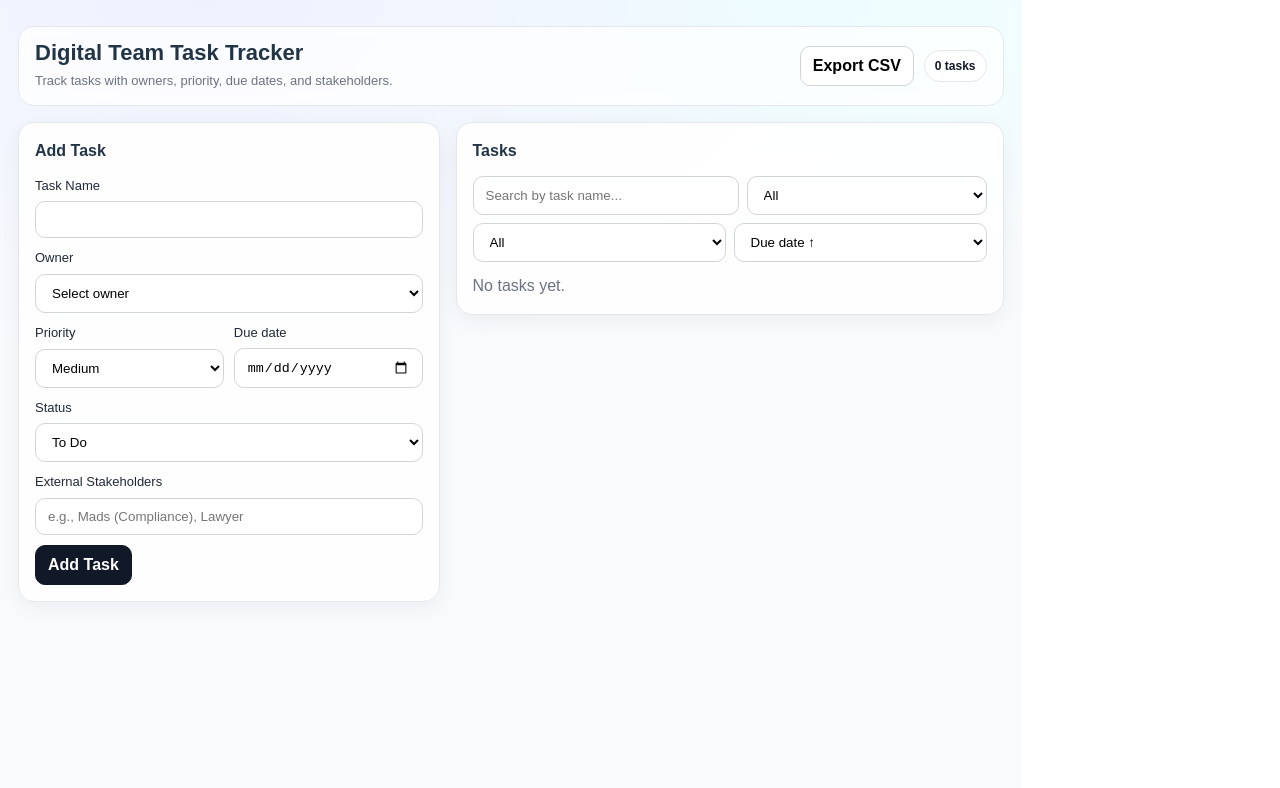
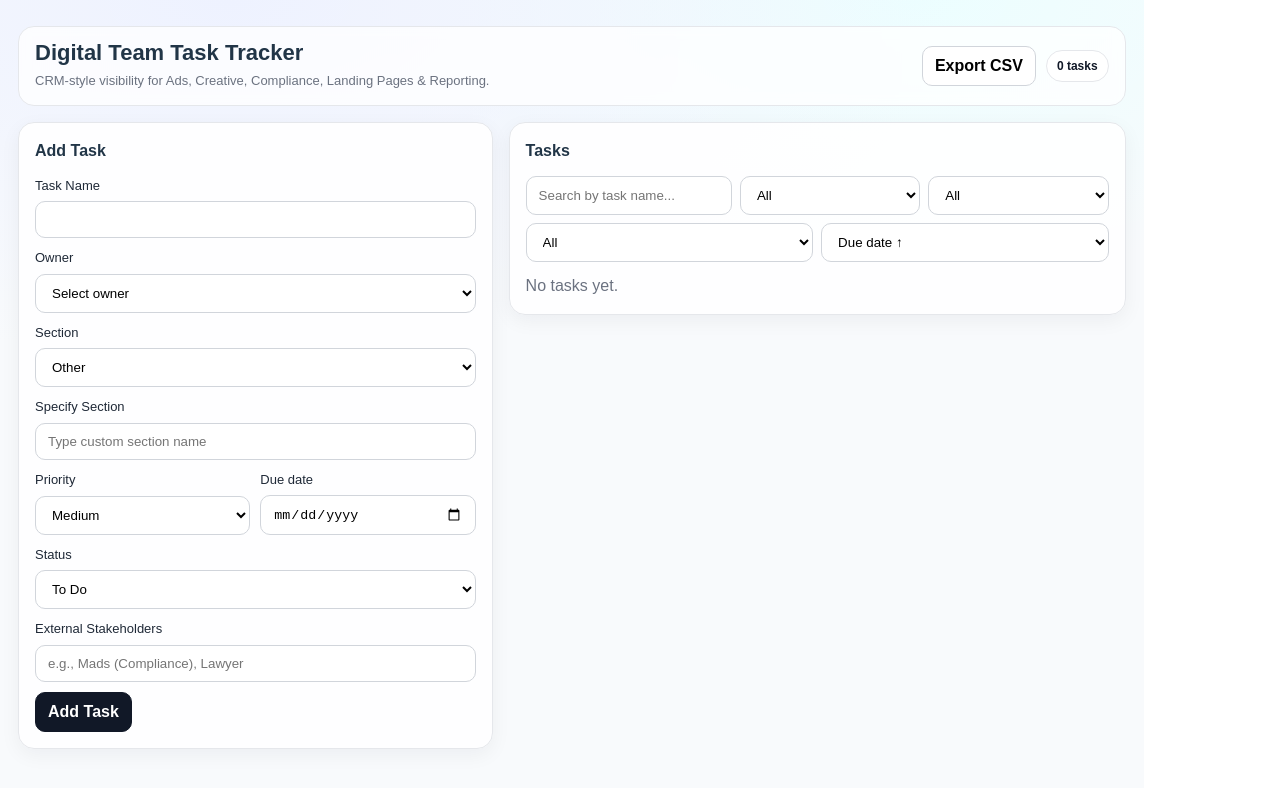
Before and after one commit to Ank1t001/task-manager, a React (Vite) app: page / in a window 1280 px wide. Shown: the top 788 px of the page. Built offline with nearby package versions, Linux system fonts and the light colour scheme.

Commit message:
Add sections, filter, table column, rename tracker

```diff
--- a/src/App.jsx
+++ b/src/App.jsx
@@ -2,7 +2,7 @@ import { useEffect, useMemo, useState } from "react";
 import TaskForm from "./components/TaskForm";
 import TaskTable from "./components/TaskTable";
 
-const STORAGE_KEY = "task_manager_tasks_v2";
+const STORAGE_KEY = "digital_team_task_tracker_v1";
 
 function loadTasks() {
   try {
@@ -27,6 +27,7 @@ function downloadCSV(tasks) {
   const headers = [
     "Task Name",
     "Owner",
+    "Section",
     "Priority",
     "Due Date",
     "Status",
@@ -38,6 +39,7 @@ function downloadCSV(tasks) {
   const rows = tasks.map((t) => [
     t.taskName,
     t.owner,
+    t.section,
     t.priority,
     t.dueDate,
     t.status,
@@ -54,7 +56,7 @@ function downloadCSV(tasks) {
   const url = URL.createObjectURL(blob);
   const a = document.createElement("a");
   a.href = url;
-  a.download = `tasks-${new Date().toISOString().slice(0, 10)}.csv`;
+  a.download = `digital-team-tasks-${new Date().toISOString().slice(0, 10)}.csv`;
   a.click();
   URL.revokeObjectURL(url);
 }
@@ -64,8 +66,9 @@ export default function App() {
   const [editingId, setEditingId] = useState(null);
 
   const [search, setSearch] = useState("");
+  const [ownerFilter, setOwnerFilter] = useState("All");
+  const [sectionFilter, setSectionFilter] = useState("All");
   const [statusFilter, setStatusFilter] = useState("All");
-  const [ownerFilter, setOwnerFilter] = useState("All");
   const [sortDue, setSortDue] = useState("asc");
 
   useEffect(() => {
@@ -91,6 +94,16 @@ export default function App() {
     if (editingId === id) setEditingId(null);
   }
 
+  const owners = useMemo(() => {
+    const set = new Set(tasks.map((t) => t.owner));
+    return ["All", ...Array.from(set)];
+  }, [tasks]);
+
+  const sections = useMemo(() => {
+    const set = new Set(tasks.map((t) => t.section || "Other"));
+    return ["All", ...Array.from(set)];
+  }, [tasks]);
+
   const filteredTasks = useMemo(() => {
     let list = [...tasks];
 
@@ -98,8 +111,10 @@ export default function App() {
       const q = search.toLowerCase();
       list = list.filter((t) => t.taskName.toLowerCase().includes(q));
     }
+
+    if (ownerFilter !== "All") list = list.filter((t) => t.owner === ownerFilter);
+    if (sectionFilter !== "All") list = list.filter((t) => (t.section || "Other") === sectionFilter);
     if (statusFilter !== "All") list = list.filter((t) => t.status === statusFilter);
-    if (ownerFilter !== "All") list = list.filter((t) => t.owner === ownerFilter);
 
     list.sort((a, b) => {
       const da = a.dueDate || "";
@@ -108,12 +123,7 @@ export default function App() {
     });
 
     return list;
-  }, [tasks, search, statusFilter, ownerFilter, sortDue]);
-
-  const owners = useMemo(() => {
-    const set = new Set(tasks.map((t) => t.owner));
-    return ["All", ...Array.from(set)];
-  }, [tasks]);
+  }, [tasks, search, ownerFilter, sectionFilter, statusFilter, sortDue]);
 
   return (
     <div style={styles.page}>
@@ -121,11 +131,11 @@ export default function App() {
         <div>
           <h1 style={{ margin: 0, fontSize: 22 }}>Digital Team Task Tracker</h1>
           <div style={{ color: "#6b7280", marginTop: 6, fontSize: 13 }}>
-            Track tasks with owners, priority, due dates, and stakeholders.
+            CRM-style visibility for Ads, Creative, Compliance, Landing Pages & Reporting.
           </div>
         </div>
 
-        <div style={{ display: "flex", gap: 10, alignItems: "center" }}>
+        <div style={{ display: "flex", gap: 10, alignItems: "center", flexWrap: "wrap", justifyContent: "flex-end" }}>
           <button
             onClick={() => downloadCSV(filteredTasks)}
             style={styles.secondaryBtn}
@@ -149,9 +159,7 @@ export default function App() {
         </div>
 
         <div style={styles.card}>
-          <div style={{ display: "flex", justifyContent: "space-between", alignItems: "center" }}>
-            <h2 style={{ marginTop: 0, fontSize: 16 }}>Tasks</h2>
-          </div>
+          <h2 style={{ marginTop: 0, fontSize: 16 }}>Tasks</h2>
 
           <div style={styles.filters}>
             <input
@@ -164,6 +172,12 @@ export default function App() {
             <select value={ownerFilter} onChange={(e) => setOwnerFilter(e.target.value)} style={styles.input}>
               {owners.map((o) => (
                 <option key={o} value={o}>{o}</option>
+              ))}
+            </select>
+
+            <select value={sectionFilter} onChange={(e) => setSectionFilter(e.target.value)} style={styles.input}>
+              {sections.map((s) => (
+                <option key={s} value={s}>{s}</option>
               ))}
             </select>
 
@@ -229,7 +243,7 @@ const styles = {
     border: "1px solid #d1d5db",
     background: "white",
     outline: "none",
-    flex: "1 1 200px",
+    flex: "1 1 180px",
   },
   pill: {
     padding: "6px 10px",
--- a/src/components/TaskForm.jsx
+++ b/src/components/TaskForm.jsx
@@ -1,5 +1,6 @@
 import { useMemo, useState } from "react";
 import { OWNER_OPTIONS } from "../config/owners";
+import { SECTION_OPTIONS } from "../config/sections";
 
 const PRIORITY_OPTIONS = ["Low", "Medium", "High"];
 const STATUS_OPTIONS = ["To Do", "In Progress", "Blocked", "Done"];
@@ -10,8 +11,20 @@ export default function TaskForm({ initialTask, onSubmit, onCancel }) {
   const [priority, setPriority] = useState(initialTask?.priority || "Medium");
   const [dueDate, setDueDate] = useState(initialTask?.dueDate || "");
   const [status, setStatus] = useState(initialTask?.status || "To Do");
-  const [externalStakeholders, setExternalStakeholders] = useState(initialTask?.externalStakeholders || "");
+  const [externalStakeholders, setExternalStakeholders] = useState(
+    initialTask?.externalStakeholders || ""
+  );
   const [error, setError] = useState("");
+
+  // Section logic: fixed list + allow custom input when "Other" is selected
+  const initialSection = SECTION_OPTIONS.includes(initialTask?.section)
+    ? initialTask.section
+    : "Other";
+
+  const [section, setSection] = useState(initialSection);
+  const [customSection, setCustomSection] = useState(
+    initialSection === "Other" ? initialTask?.section || "" : ""
+  );
 
   const isEditing = useMemo(() => Boolean(initialTask?.id), [initialTask]);
 
@@ -23,10 +36,18 @@ export default function TaskForm({ initialTask, onSubmit, onCancel }) {
     if (!owner) return setError("Owner is required.");
     if (!dueDate) return setError("Due date is required.");
 
+    if (section === "Other" && !customSection.trim()) {
+      return setError("Please type a custom section name (or choose a section).");
+    }
+
+    const finalSection =
+      section === "Other" ? customSection.trim() || "Other" : section;
+
     onSubmit({
       id: initialTask?.id,
       taskName: taskName.trim(),
       owner,
+      section: finalSection,
       priority,
       dueDate,
       status,
@@ -46,40 +67,94 @@ export default function TaskForm({ initialTask, onSubmit, onCancel }) {
 
       <label style={styles.label}>
         Task Name
-        <input style={styles.input} value={taskName} onChange={(e) => setTaskName(e.target.value)} />
+        <input
+          style={styles.input}
+          value={taskName}
+          onChange={(e) => setTaskName(e.target.value)}
+        />
       </label>
 
       <label style={styles.label}>
         Owner
-        <select style={styles.input} value={owner} onChange={(e) => setOwner(e.target.value)}>
+        <select
+          style={styles.input}
+          value={owner}
+          onChange={(e) => setOwner(e.target.value)}
+        >
           <option value="">Select owner</option>
           {OWNER_OPTIONS.map((o) => (
-            <option key={o} value={o}>{o}</option>
+            <option key={o} value={o}>
+              {o}
+            </option>
           ))}
         </select>
       </label>
 
+      <label style={styles.label}>
+        Section
+        <select
+          style={styles.input}
+          value={section}
+          onChange={(e) => setSection(e.target.value)}
+        >
+          {SECTION_OPTIONS.map((s) => (
+            <option key={s} value={s}>
+              {s}
+            </option>
+          ))}
+        </select>
+      </label>
+
+      {section === "Other" && (
+        <label style={styles.label}>
+          Specify Section
+          <input
+            style={styles.input}
+            value={customSection}
+            onChange={(e) => setCustomSection(e.target.value)}
+            placeholder="Type custom section name"
+          />
+        </label>
+      )}
+
       <div style={{ display: "grid", gridTemplateColumns: "1fr 1fr", gap: 10 }}>
         <label style={styles.label}>
           Priority
-          <select style={styles.input} value={priority} onChange={(e) => setPriority(e.target.value)}>
+          <select
+            style={styles.input}
+            value={priority}
+            onChange={(e) => setPriority(e.target.value)}
+          >
             {PRIORITY_OPTIONS.map((p) => (
-              <option key={p} value={p}>{p}</option>
+              <option key={p} value={p}>
+                {p}
+              </option>
             ))}
           </select>
         </label>
 
         <label style={styles.label}>
           Due date
-          <input style={styles.input} type="date" value={dueDate} onChange={(e) => setDueDate(e.target.value)} />
+          <input
+            style={styles.input}
+            type="date"
+            value={dueDate}
+            onChange={(e) => setDueDate(e.target.value)}
+          />
         </label>
       </div>
 
       <label style={styles.label}>
         Status
-        <select style={styles.input} value={status} onChange={(e) => setStatus(e.target.value)}>
+        <select
+          style={styles.input}
+          value={status}
+          onChange={(e) => setStatus(e.target.value)}
+        >
           {STATUS_OPTIONS.map((s) => (
-            <option key={s} value={s}>{s}</option>
+            <option key={s} value={s}>
+              {s}
+            </option>
           ))}
         </select>
       </label>
@@ -98,6 +173,7 @@ export default function TaskForm({ initialTask, onSubmit, onCancel }) {
         <button type="submit" style={styles.primaryBtn}>
           {isEditing ? "Update Task" : "Add Task"}
         </button>
+
         {isEditing && (
           <button type="button" onClick={onCancel} style={styles.secondaryBtn}>
             Cancel
--- a/src/components/TaskTable.jsx
+++ b/src/components/TaskTable.jsx
@@ -19,7 +19,11 @@ function PriorityBadge({ p }) {
     Low: { bg: "#dcfce7", border: "#bbf7d0", color: "#166534" },
   };
   const s = map[p] || map.Medium;
-  return <span style={{ ...styles.badge, background: s.bg, borderColor: s.border, color: s.color }}>{p}</span>;
+  return (
+    <span style={{ ...styles.badge, background: s.bg, borderColor: s.border, color: s.color }}>
+      {p}
+    </span>
+  );
 }
 
 function StatusBadge({ s }) {
@@ -30,7 +34,11 @@ function StatusBadge({ s }) {
     Done: { bg: "#dcfce7", border: "#bbf7d0", color: "#166534" },
   };
   const st = map[s] || map["To Do"];
-  return <span style={{ ...styles.badge, background: st.bg, borderColor: st.border, color: st.color }}>{s}</span>;
+  return (
+    <span style={{ ...styles.badge, background: st.bg, borderColor: st.border, color: st.color }}>
+      {s}
+    </span>
+  );
 }
 
 export default function TaskTable({ tasks, onEdit, onDelete }) {
@@ -41,7 +49,7 @@ export default function TaskTable({ tasks, onEdit, onDelete }) {
       <table style={styles.table}>
         <thead>
           <tr>
-            {["Task", "Owner", "Priority", "Due", "Status", "External stakeholders", "Actions"].map((h) => (
+            {["Task", "Owner", "Section", "Priority", "Due", "Status", "External stakeholders", "Actions"].map((h) => (
               <th key={h} style={styles.th}>{h}</th>
             ))}
           </tr>
@@ -55,17 +63,30 @@ export default function TaskTable({ tasks, onEdit, onDelete }) {
                 <td style={styles.td}>
                   <div style={{ display: "flex", gap: 8, alignItems: "center" }}>
                     <div style={{ fontWeight: 700, color: "#111827" }}>{t.taskName}</div>
-                    {overdue && <span style={{ ...styles.badge, background: "#fecdd3", borderColor: "#fda4af", color: "#9f1239" }}>Overdue</span>}
+                    {overdue && (
+                      <span style={{ ...styles.badge, background: "#fecdd3", borderColor: "#fda4af", color: "#9f1239" }}>
+                        Overdue
+                      </span>
+                    )}
                   </div>
                 </td>
+
                 <td style={styles.td}><Badge text={t.owner} /></td>
+
+                <td style={styles.td}>
+                  <Badge text={t.section || "Other"} />
+                </td>
+
                 <td style={styles.td}><PriorityBadge p={t.priority} /></td>
                 <td style={styles.td}>{t.dueDate}</td>
                 <td style={styles.td}><StatusBadge s={t.status} /></td>
                 <td style={styles.td}>{t.externalStakeholders || <span style={{ color: "#9ca3af" }}>—</span>}</td>
+
                 <td style={{ ...styles.td, whiteSpace: "nowrap" }}>
                   <button onClick={() => onEdit(t.id)} style={styles.linkBtn}>Edit</button>
-                  <button onClick={() => onDelete(t.id)} style={{ ...styles.linkBtn, color: "#b91c1c" }}>Delete</button>
+                  <button onClick={() => onDelete(t.id)} style={{ ...styles.linkBtn, color: "#b91c1c" }}>
+                    Delete
+                  </button>
                 </td>
               </tr>
             );
--- /dev/null
+++ b/src/config/sections.js
@@ -0,0 +1,10 @@
+export const SECTION_OPTIONS = [
+  "Ads",
+  "Ad Copy / Content",
+  "Creative",
+  "Compliance Review",
+  "Landing Pages",
+  "CRM / Tracking",
+  "Reporting",
+  "Other",
+];
```
